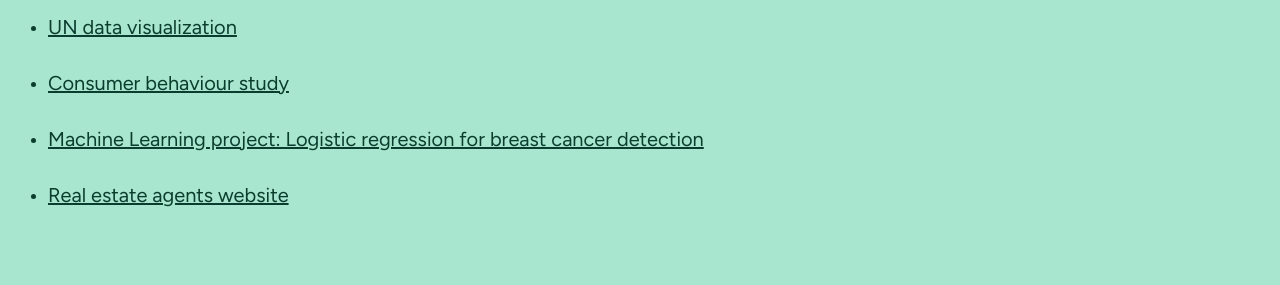
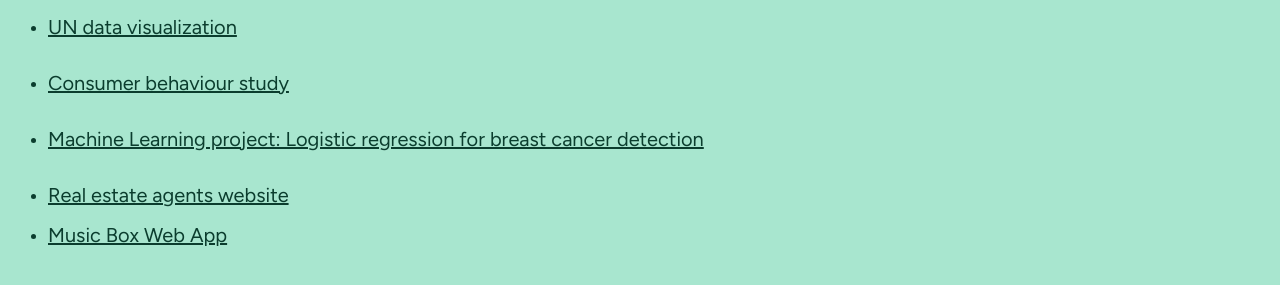
Before and after one commit to elenadfm19/elenadfm19.github.io, a plain HTML site: page index.html in a window 1280 px wide. Shown: the part 515-800 px from the top of the page. Drawn offline with Linux system fonts and the light colour scheme.

Commit message:
Update index.html

```diff
--- a/index.html
+++ b/index.html
@@ -86,6 +86,10 @@
                             website</a>
                         <img />
                     </li>
+                    <li id="project5"><a href="https://github.com/elenadfm19/Music_Box_Web_App"
+                            target="_blank">Music Box Web App</a>
+                        <img />
+                    </li>
                 </ul>
                 <img id="project-photo" />
             </div>
```
